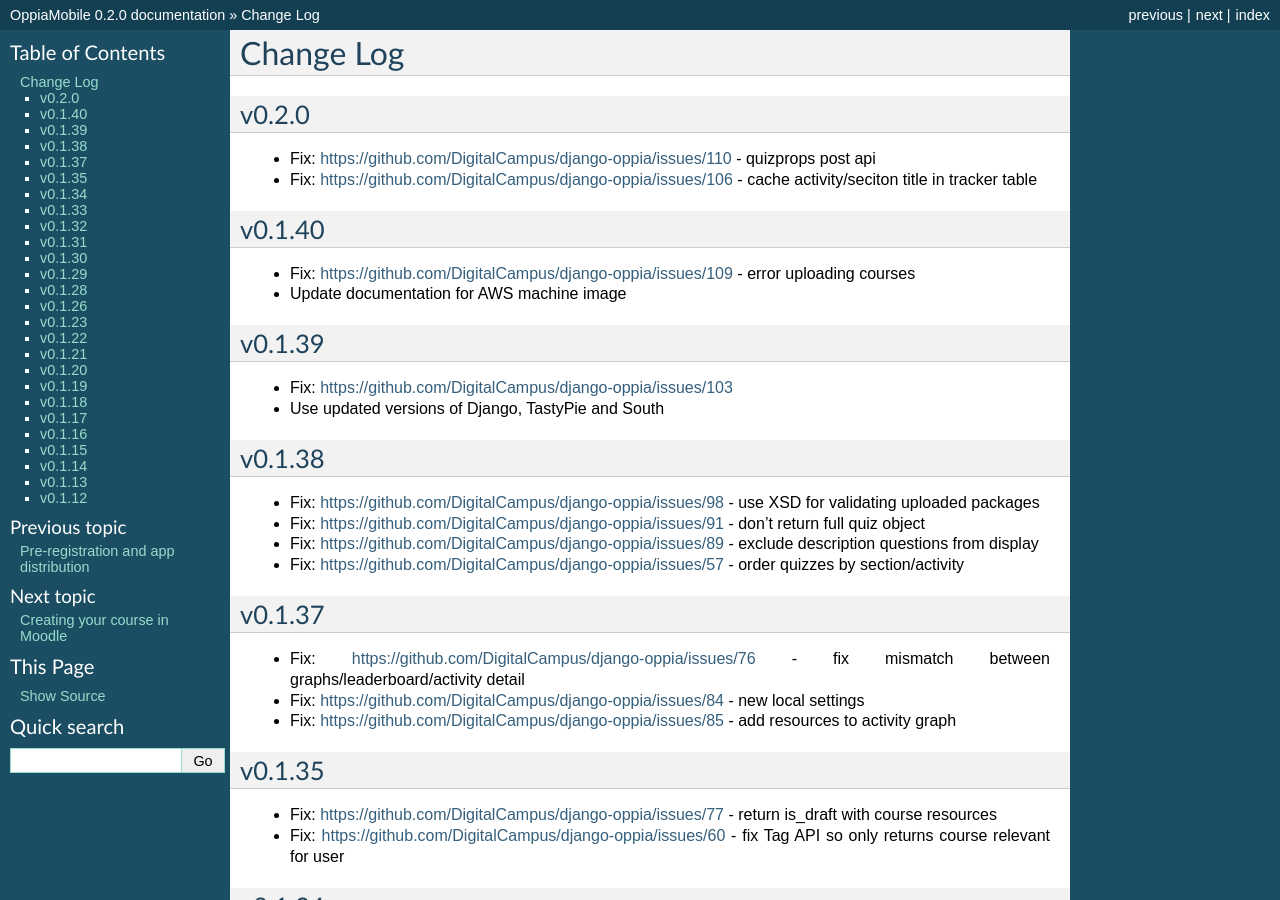
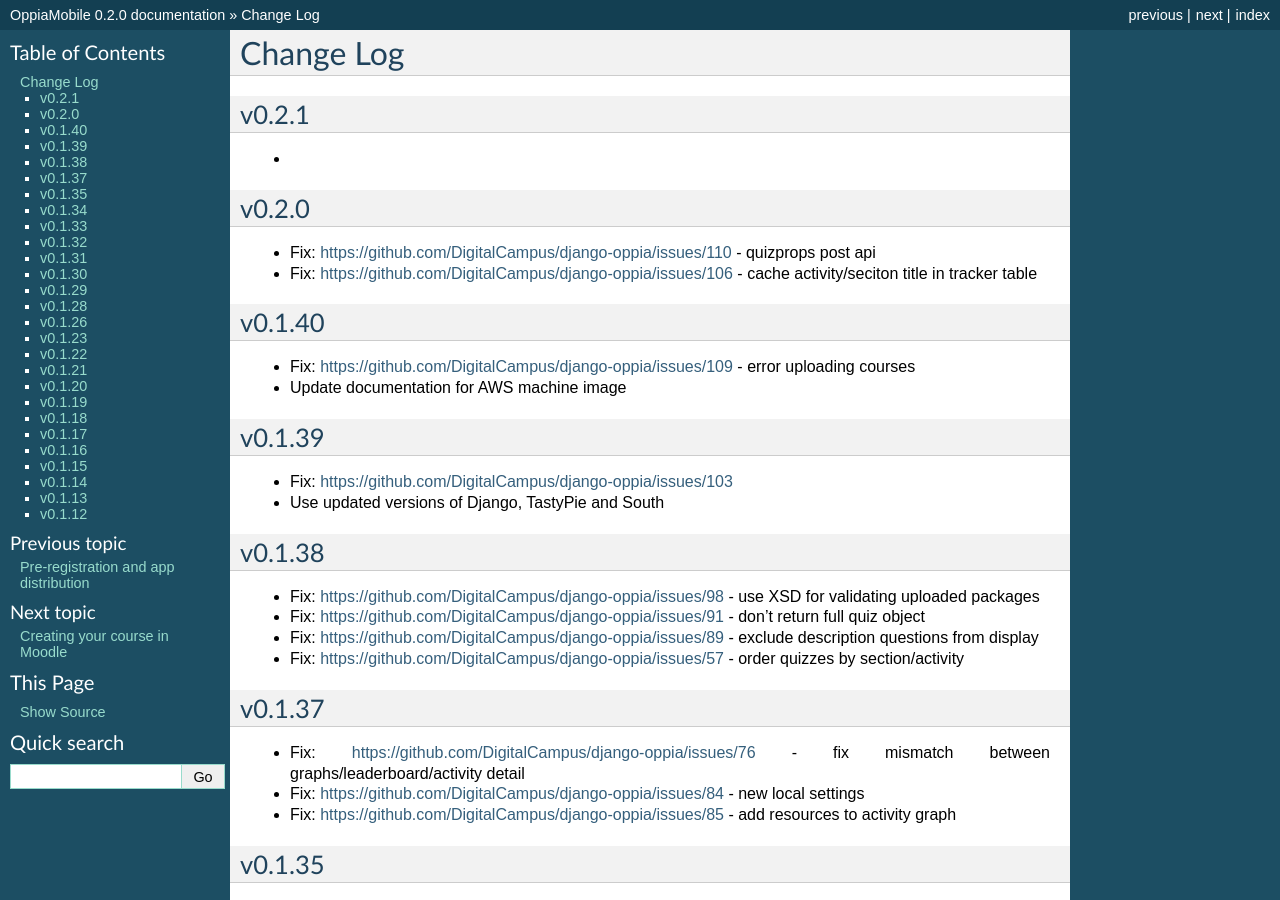
Before and after one commit to DigitalCampus/django-oppia, a Sphinx documentation site: the page built from docs/changelog.rst, in a window 1280 px wide and 900 px high. Built offline with Sphinx 7.4.7, drawn with Linux system fonts in a browser that asks for light colours; the version number is read from the project's files by our own code.

Commit message:
new branch

```diff
--- a/docs/changelog.rst
+++ b/docs/changelog.rst
@@ -1,5 +1,9 @@
 Change Log
 ============
+
+v0.2.1
+-------
+*
 
 v0.2.0
 -------
```
